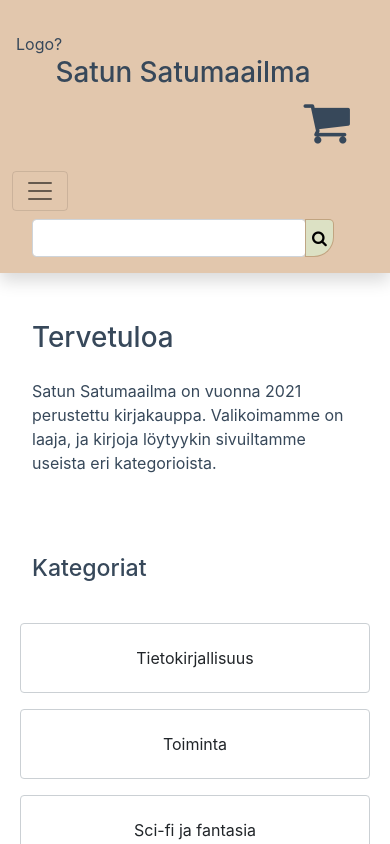
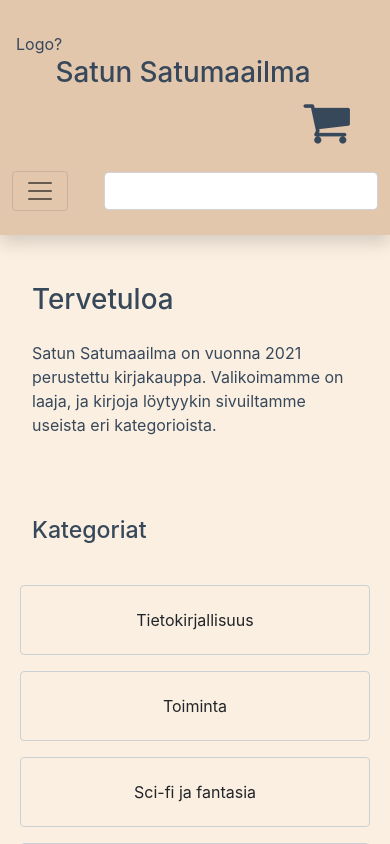
Before and after one commit to n0laja00/kirjakauppa, a React (Create React App) app: page / in a window 390 px wide. Shown: the top 844 px of the page. Built offline with nearby package versions, Linux system fonts and the light colour scheme.

Commit message:
headerin ja hakukentän responsiivisuutta

```diff
--- a/src/App.css
+++ b/src/App.css
@@ -20,11 +20,11 @@ body {
   color: #37485a;
 
   /*https://www.toptal.com/designers/subtlepatterns/moroccan-flower-pattern/*/
-  background-image: url(../src/img/moroccan-flower.png);
+  /* background-image: url(../src/img/moroccan-flower.png); */
 
 }
 main {
-  background-color: white;
+  background-color: rgba(241, 199, 151, 0.288);
 
 
 }
--- a/src/Header.js
+++ b/src/Header.js
@@ -18,7 +18,9 @@ export default function Header() {
                 </div>
             </div>
             <Navbar />
+            <div className="d-none d-sm-block">
             <SearchBar />
+            </div>
         </div>
     )
 }
--- a/src/Navbar.js
+++ b/src/Navbar.js
@@ -1,5 +1,6 @@
 import React from 'react'
 import { Link } from 'react-router-dom'
+import SearchBar from './Searchbar'
 
 export default function Navbar() {
     return (
@@ -76,7 +77,9 @@ export default function Navbar() {
                         </div>
                     </ul>
                 </div>
-
+            <div className="d-block d-sm-none">
+            <SearchBar />
+            </div>
             </nav>
 
     )
--- a/src/Searchbar.js
+++ b/src/Searchbar.js
@@ -7,7 +7,7 @@ export default function SearchBar() {
                 <div class="form-outline col-md-6 col-sm-10">
                     <input type="search" id="form1" className="form-control input-lg" />
                 </div>
-                <button type="button" class="loginButton col-sm-2">
+                <button type="button" class="d-none d-sm-block loginButton col-sm-2">
                     <i class="fa fa-search"></i>
                 </button>
             </div>
```
